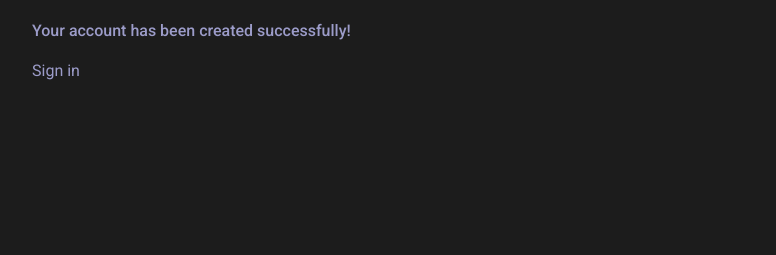
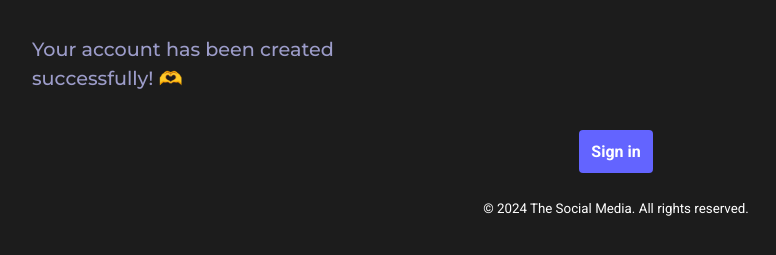
Before and after one commit to sonliacharo/social-media, a website: page app/views/auth/confirmation.html in a window 1280 px wide. Shown: the part 57-312 px from the top of the page, without its empty margins (24-800 px from the left). Drawn offline with Linux system fonts and the light colour scheme.

Commit message:
refactor: add footer and change classes in confirmation html file

```diff
--- a/app/views/auth/confirmation.html
+++ b/app/views/auth/confirmation.html
@@ -10,18 +10,23 @@
     <link rel="stylesheet" href="/public/css/styles.css">
 </head>
 <body>
-    <main class="container">
-        <div class="confirmation-container">
+    <main class="container confirmation-page">
+        <div class="confirmation-page-container">
             <div class="text-container">
                 <h1 class="brand"><a href='/' aria-label="Go to initial page">The Social Media</a></h1>
-                <p class="description">Your account has been created successfully!</p>
+                <h5 class="description confirmation-description">Your account has been created successfully! 🫶</h5>
             </div>
-            <div class="action-link">
+            <div class="link-container">
                 <p>
-                    <a class="login-link" href='/login' aria-label="Sign in to you account">Sign in</a>
+                    <a class="login-link button login-btn" href='/login' aria-label="Sign in to you account">Sign in</a>
                 </p>
             </div>
         </div>
+        <footer class="footer">
+            <div class="footer-content">
+                <p><small>&copy; 2024 The Social Media. All rights reserved.</small></p>
+            </div>
+        </footer>
     </main>
 </body>
 </html>
```
